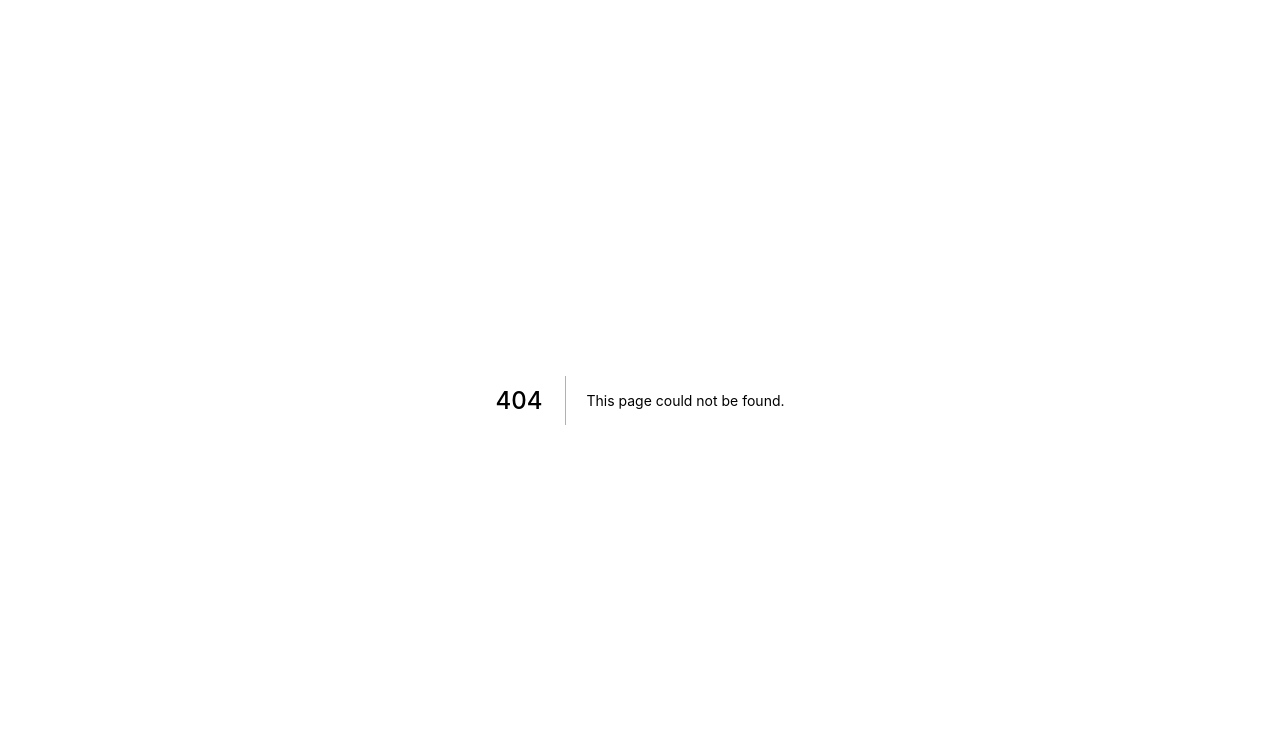
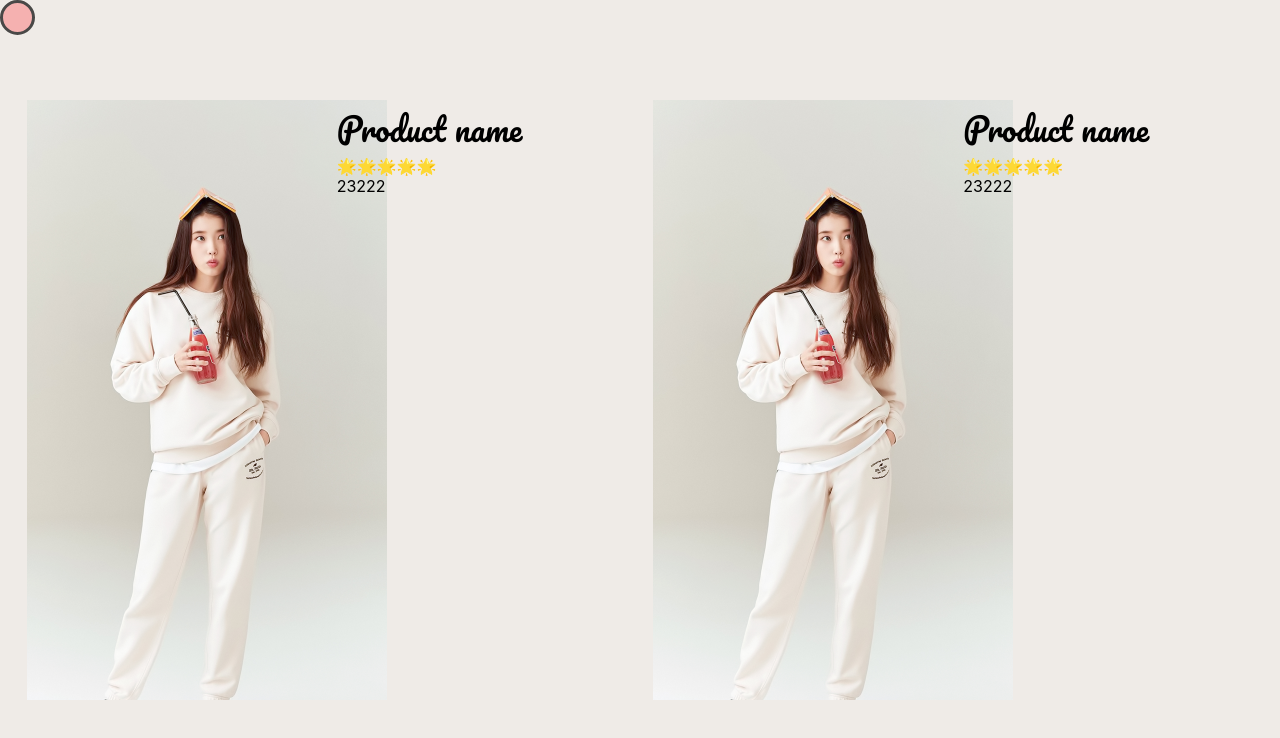
Before and after one commit to kienct-fabbi/dlwlrmax-next-ts, a Next.js app: page /clothes in a window 1280 px wide. Before the commit this address had no page. Shown: the top 738 px of the page. Built offline with nearby package versions, Linux system fonts and the light colour scheme.

Commit message:
add clothes page

```diff
--- /dev/null
+++ b/components/ItemClothes.tsx
@@ -0,0 +1,16 @@
+import React from 'react';
+import styles from '../styles/ClothesItem.module.scss';
+export default function ItemClothes(): JSX.Element {
+  return (
+    <div className={styles.container}>
+      <div className={styles.image}>
+        <img src="../img/2.jpg" alt="img" />
+      </div>
+      <div className={styles.info}>
+        <div className={styles.name}>Product name</div>
+        <div className={styles.rating}>🌟🌟🌟🌟🌟</div>
+        <div className={styles.price}>23222</div>
+      </div>
+    </div>
+  );
+}
--- a/package.json
+++ b/package.json
@@ -9,10 +9,12 @@
     "lint": "next lint"
   },
   "dependencies": {
+    "@reduxjs/toolkit": "^1.6.2",
     "framer-motion": "^4.1.17",
     "next": "11.1.2",
     "react": "17.0.2",
     "react-dom": "17.0.2",
+    "react-redux": "^7.2.6",
     "sass": "^1.39.0"
   },
   "devDependencies": {
--- /dev/null
+++ b/pages/clothes.tsx
@@ -0,0 +1,27 @@
+import type { NextPage } from 'next';
+import React from 'react';
+import Head from 'next/head';
+import styles from '../styles/Clothes.module.scss';
+import PageLayout from '../layouts/PageLayout';
+import ItemClothes from '../components/ItemClothes';
+const Clothes: NextPage = () => {
+  return (
+    <PageLayout>
+      <div className={styles.clothes}>
+        <Head>
+          <title>Dlwlrmax - Complement your flawless beauty</title>
+          <meta name="description" content="Complement your flawless beauty" />
+          <link rel="icon" href="/favicon.ico" />
+        </Head>
+        <main>
+          <section className={styles.showcase}>
+            <ItemClothes />
+            <ItemClothes />
+          </section>
+        </main>
+      </div>
+    </PageLayout>
+  );
+};
+
+export default Clothes;
--- /dev/null
+++ b/styles/Clothes.module.scss
@@ -0,0 +1,10 @@
+@import "base.scss";
+
+.showcase{
+	height: 100vh;
+	overflow: hidden;
+	display:flex;
+	flex-wrap: wrap;
+	justify-content: space-evenly;
+	align-items: center;
+}
--- /dev/null
+++ b/styles/ClothesItem.module.scss
@@ -0,0 +1,26 @@
+@import 'base.scss';
+
+.container {
+  width: 600px;
+  height: 600px;
+  overflow: hidden;
+	position: relative;
+	display: flex;
+  .image {
+    width: 60%;
+    height: 100%;
+    img {
+      width: 100%;
+      height: 100%;
+      object-fit: cover;
+    }
+  }
+	.info{
+		position: relative;
+		left: -50px;
+		.name{
+			font-size: 2rem;
+			font-family: $hand-font;
+		}
+	}
+}
--- a/styles/Common.module.scss
+++ b/styles/Common.module.scss
@@ -9,6 +9,7 @@
   overflow: hidden;
   transform: translateZ(0);
   z-index: 1;
+	background-color: $bg-color;
 }
 .customMouse {
   @include size(35px, 35px);
```
Also changed, not shown: pages/index.tsx (+6 -6 lines), 1 other file (tests, documents, lock files or other folders).
